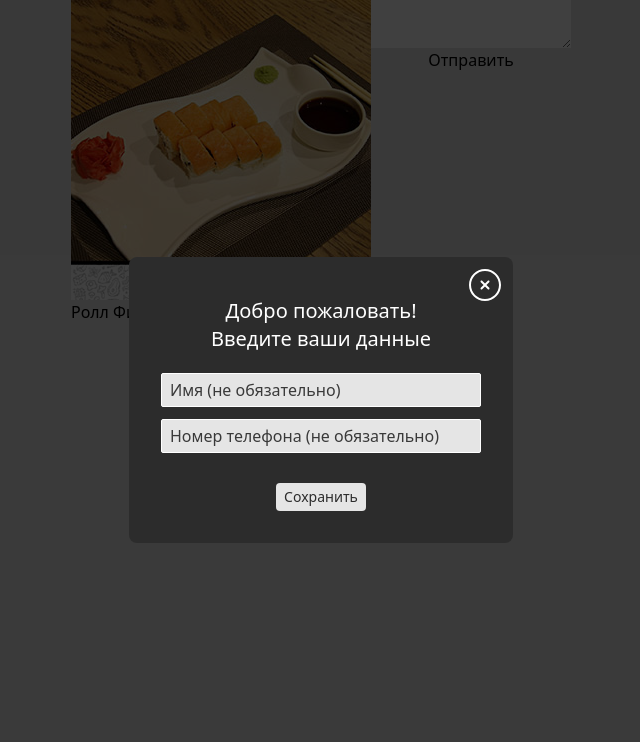
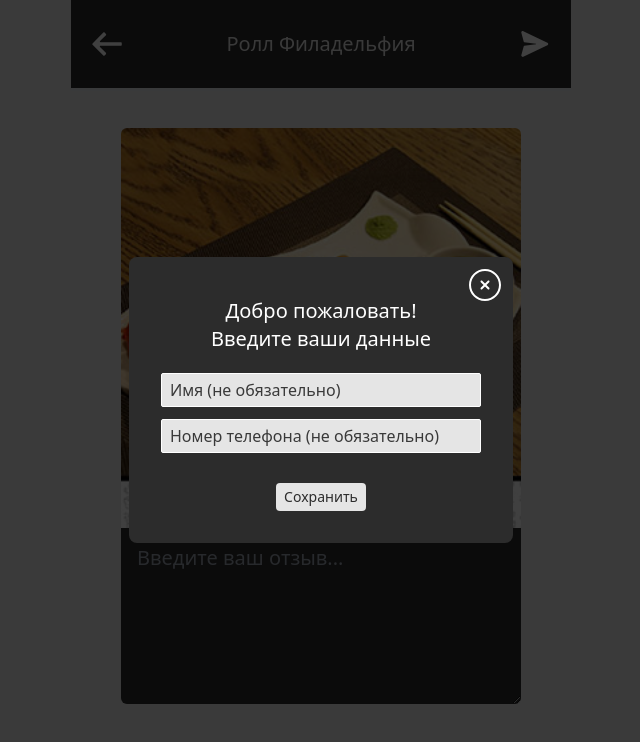
Before and after one commit to devcraft-dc/the_loft_reviews, a React (Vite) app: page /0 in a window 1280 px wide. Shown: the top 742 px of the page, without its empty margins (319-959 px from the left). Built offline with nearby package versions, Linux system fonts and the light colour scheme.

Commit message:
redesigned review page and removed unnecessary pages

```diff
--- a/src/App.jsx
+++ b/src/App.jsx
@@ -4,8 +4,7 @@ import { MenuPage } from './pages/MenuPage';
 import { StaffPage } from './pages/StaffPage';
 import { useState } from 'react';
 import { Context } from './context';
-import { MenuReview } from './pages/MenuReview';
-import { StaffReview } from './pages/StaffReview';
+import { ReviewPage } from './pages/ReviewPage';
 import ScrollToTop from './components/scrollToTop';
 
 function App() {
@@ -20,9 +19,9 @@ function App() {
       <Layout>
         <Routes>
           <Route path="/" element={<MenuPage />} />
-          <Route path="/:id" element={<MenuReview />} />
+          <Route path="/:id" element={<ReviewPage />} />
           <Route path="/staff" element={<StaffPage />} />
-          <Route path="/staff/:id" element={<StaffReview />} />
+          <Route path="/staff/:id" element={<ReviewPage />} />
         </Routes>
       </Layout>
     </Context.Provider>
--- a/src/assets/staff.json
+++ b/src/assets/staff.json
@@ -2,31 +2,37 @@
   {
     "title": "Замира",
     "image": "/staff_images/woman.jpg",
-    "position": "Кассир"
+    "position": "Кассир",
+    "id": 1
   },
   {
     "title": "Линда",
     "image": "/staff_images/woman.jpg",
-    "position": "Кассир"
+    "position": "Кассир",
+    "id": 2
   },
   {
     "title": "Амина",
     "image": "/staff_images/woman.jpg",
-    "position": "Кассир"
+    "position": "Кассир",
+    "id": 3
   },
   {
     "title": "Мата",
     "image": "/staff_images/woman.jpg",
-    "position": "Официант"
+    "position": "Официант",
+    "id": 4
   },
   {
     "title": "Айшат",
     "image": "/staff_images/woman.jpg",
-    "position": "Официант"
+    "position": "Официант",
+    "id": 5
   },
   {
     "title": "Айшат",
     "image": "/staff_images/woman.jpg",
-    "position": "Официант"
+    "position": "Официант",
+    "id": 6
   }
 ]
--- a/src/components/StaffContent.jsx
+++ b/src/components/StaffContent.jsx
@@ -8,7 +8,7 @@ export const StaffContent = () => (
     {staff.map((item, index) => (
       <Link
         to={`/staff/${index}`}
-        key={item.title}
+        key={item.id}
         onClick={() => saveTargetInLS(item.title, 'staff')}
       >
         <Card title={item.title} image={item.image} position={item.position} />
--- a/src/pages/MenuReview.jsx
+++ /dev/null
@@ -1,56 +0,0 @@
-import { useState } from 'react';
-import food from '../assets/food.json';
-import { useParams } from 'react-router-dom';
-import { createTemplate } from '../utils/createTemplate';
-import { getValueFromLS } from '../utils/getValueFromLS';
-
-const token = '6254094428:AAHLn_cZXnDOfoYncvguxarwXWsxzcpuqpI';
-const chatId = '-1001923326203';
-
-const name = getValueFromLS('name');
-const phone = getValueFromLS('phone');
-const category = getValueFromLS('category');
-const target = getValueFromLS('target');
-
-export const MenuReview = () => {
-  const [reviewText, setReviewText] = useState('');
-  const { id } = useParams();
-  const { image, title } = food[id];
-
-  const template = createTemplate({
-    name,
-    phone,
-    reviewText,
-    category,
-    target,
-  });
-
-  const encoded = encodeURIComponent(template);
-
-  const url = `https://api.telegram.org/bot${token}/sendMessage?chat_id=${chatId}&text=${encoded}`;
-
-  const sendReview = (e, url) => {
-    if (reviewText !== '') {
-      e.preventDefault();
-      void fetch(url);
-      setReviewText('');
-    }
-    e.preventDefault();
-  };
-
-  return (
-    <div className="flex">
-      <div>
-        <img src={image} alt="" />
-        <span>{title}</span>
-      </div>
-      <form className="flex flex-col">
-        <textarea
-          onChange={(e) => setReviewText(e.target.value)}
-          value={reviewText}
-        ></textarea>
-        <button onClick={(e) => sendReview(e, url)}>Отправить</button>
-      </form>
-    </div>
-  );
-};
--- /dev/null
+++ b/src/pages/ReviewPage.jsx
@@ -0,0 +1,90 @@
+import { useState } from 'react';
+import food from '../assets/food.json';
+import staff from '../assets/staff.json';
+import { Link, useLocation, useNavigate, useParams } from 'react-router-dom';
+import { createTemplate } from '../utils/createTemplate';
+import { getValueFromLS } from '../utils/getValueFromLS';
+import sendIcon from '../assets/icons/send.svg';
+import backIcon from '../assets/icons/back.svg';
+
+const token = '6254094428:AAHLn_cZXnDOfoYncvguxarwXWsxzcpuqpI';
+const chatId = '-1001923326203';
+
+const name = getValueFromLS('name');
+const phone = getValueFromLS('phone');
+const category = getValueFromLS('category');
+const target = getValueFromLS('target');
+
+export const ReviewPage = () => {
+  const [reviewText, setReviewText] = useState('');
+  const { id } = useParams();
+  const navigate = useNavigate();
+  const { pathname } = useLocation();
+
+  const isStaffPage = pathname.includes('staff');
+  const back = isStaffPage ? '/staff' : '/';
+
+  const { image, title } = isStaffPage ? staff[id] : food[id];
+
+  const template = createTemplate({
+    name,
+    phone,
+    reviewText,
+    category,
+    target,
+  });
+
+  const encoded = encodeURIComponent(template);
+
+  const url = `https://api.telegram.org/bot${token}/sendMessage?chat_id=${chatId}&text=${encoded}`;
+
+  const sendReview = (e, url) => {
+    e.preventDefault();
+    if (reviewText !== '') {
+      void fetch(url);
+      navigate(back);
+      setReviewText('');
+    }
+  };
+
+  return (
+    <>
+      <div className="fixed top-0 w-[500px] max-lg:w-full">
+        <header className="bg-main-black flex justify-between items-center border-b-[3px] text-secondary-white py-7 max-md:py-6 max-sm:py-5 px-5">
+          <Link to={back}>
+            <img
+              className="w-8 mx-auto max-md:w-7 max-sm:w-6"
+              src={backIcon}
+              alt="go back"
+            />
+          </Link>
+          <span className="text-xl max-md:text-lg max-sm:text-sm w-3/5 text-center overflow-hidden text-ellipsis whitespace-nowrap">
+            {title}
+          </span>
+          <button onClick={(e) => sendReview(e, url)}>
+            <img
+              className="w-8 mx-auto max-md:w-7 max-sm:w-6"
+              src={sendIcon}
+              alt="send review"
+            />
+          </button>
+        </header>
+      </div>
+      <div className="flex flex-col w-4/5 m-auto mt-32 max-md:mt-28 max-sm:mt-24">
+        <div className="overflow-hidden rounded-t-md">
+          <img
+            className="flex-shrink-0 min-w-full min-h-full"
+            src={image}
+            alt=""
+          />
+        </div>
+        <textarea
+          className="outline-none bg-main-black p-4 h-44 text-xl max-md:text-lg max-sm:text-sm text-secondary-white rounded-b-md"
+          placeholder="Введите ваш отзыв..."
+          onChange={(e) => setReviewText(e.target.value)}
+          value={reviewText}
+        ></textarea>
+      </div>
+    </>
+  );
+};
--- a/src/pages/StaffReview.jsx
+++ /dev/null
@@ -1,56 +0,0 @@
-import { useState } from 'react';
-import staff from '../assets/staff.json';
-import { useParams } from 'react-router-dom';
-import { createTemplate } from '../utils/createTemplate';
-import { getValueFromLS } from '../utils/getValueFromLS';
-
-const token = '6254094428:AAHLn_cZXnDOfoYncvguxarwXWsxzcpuqpI';
-const chatId = '-1001923326203';
-
-const name = getValueFromLS('name');
-const phone = getValueFromLS('phone');
-const category = getValueFromLS('category');
-const target = getValueFromLS('target');
-
-export const StaffReview = () => {
-  const [reviewText, setReviewText] = useState('');
-  const { id } = useParams();
-  const { image, title } = staff[id];
-
-  const template = createTemplate({
-    name,
-    phone,
-    reviewText,
-    category,
-    target,
-  });
-
-  const encoded = encodeURIComponent(template);
-
-  const url = `https://api.telegram.org/bot${token}/sendMessage?chat_id=${chatId}&text=${encoded}`;
-
-  const sendReview = (e, url) => {
-    if (reviewText !== '') {
-      e.preventDefault();
-      void fetch(url);
-      setReviewText('');
-    }
-    e.preventDefault();
-  };
-
-  return (
-    <div className="flex">
-      <div>
-        <img src={image} alt="" />
-        <span>{title}</span>
-      </div>
-      <form className="flex flex-col">
-        <textarea
-          onChange={(e) => setReviewText(e.target.value)}
-          value={reviewText}
-        ></textarea>
-        <button onClick={(e) => sendReview(e, url)}>Отправить</button>
-      </form>
-    </div>
-  );
-};
```
Also changed, not shown: src/assets/icons/back.svg (added), src/assets/icons/send.svg (added).
